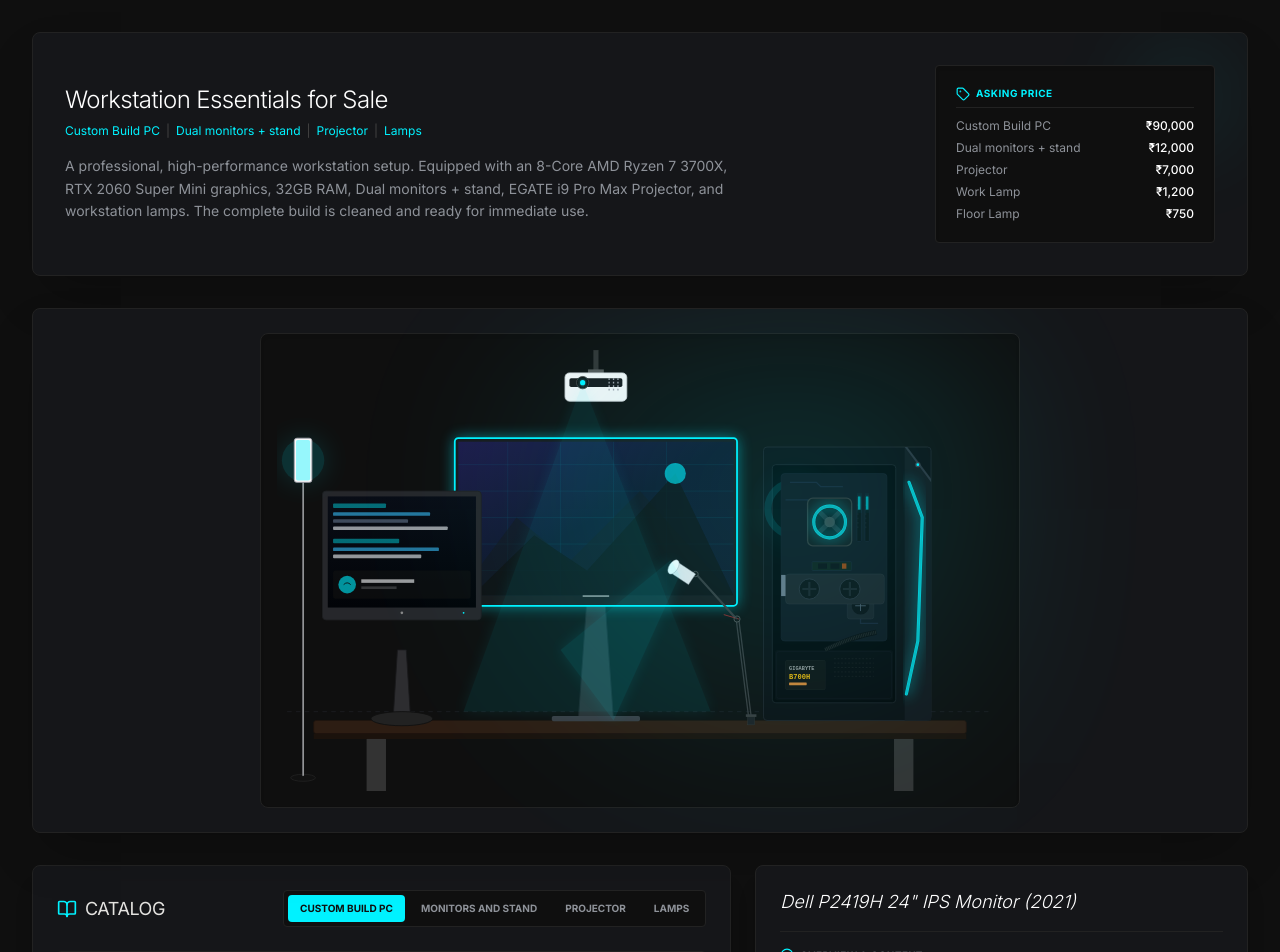
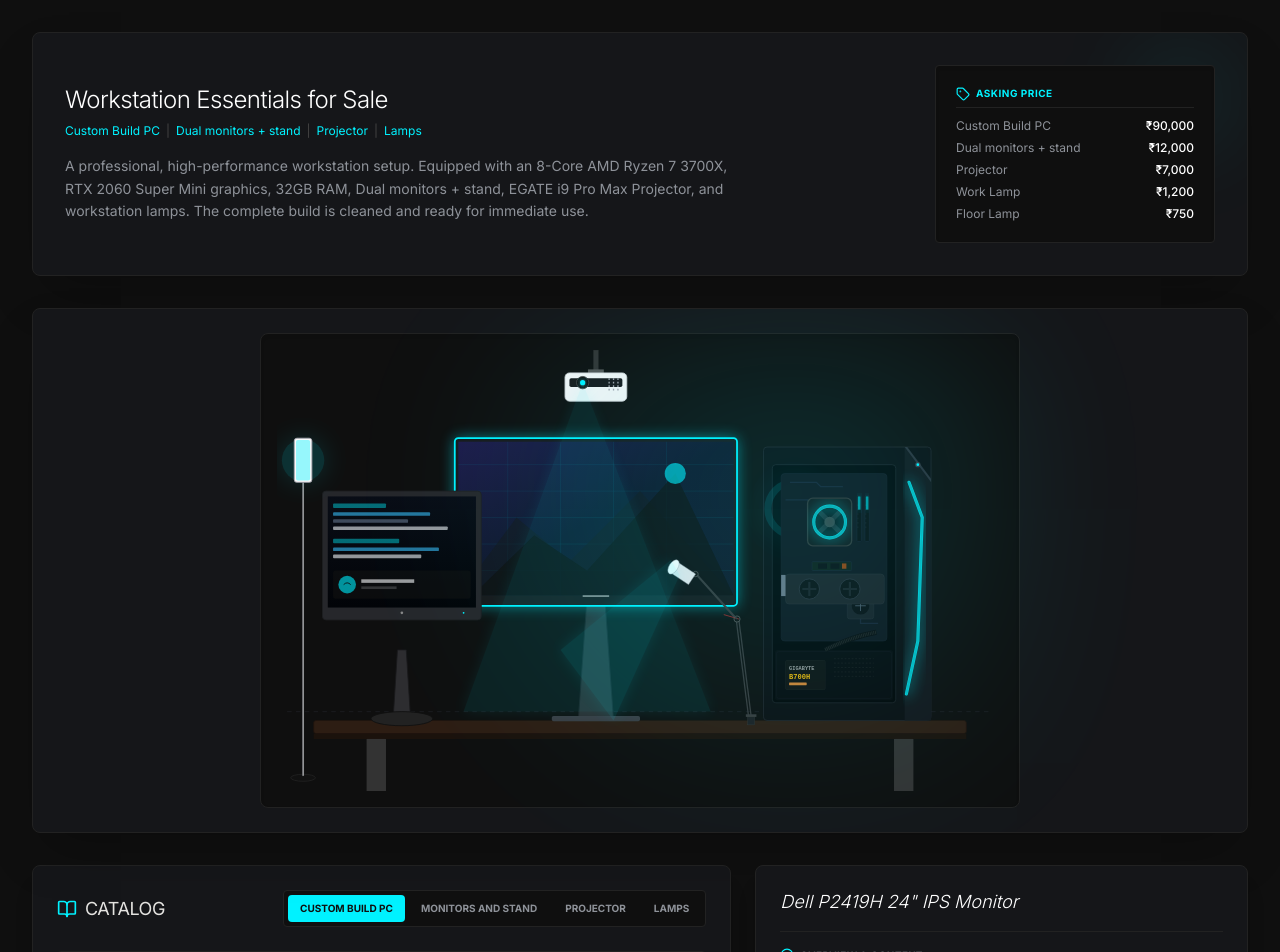
Before and after one commit to IJajit/Workstation-essentials, a React (Vite) app: page / in a window 1280 px wide. Shown: the top 952 px of the page. Built offline with nearby package versions, Linux system fonts and the light colour scheme.

Commit message:
Remove year from monitor names in catalog

```diff
--- a/src/data.ts
+++ b/src/data.ts
@@ -86,7 +86,7 @@
   },
   {
     id: 'monitor_primary',
-    name: 'Dell P2419H 24" IPS Monitor (2021)',
+    name: 'Dell P2419H 24" IPS Monitor',
     fullName: 'Dell P Series 24-inch Full HD LED-Lit Monitor with IPS Panel (P2419H)',
     category: 'monitor_primary',
     originalPrice: 12420,
@@ -115,7 +115,7 @@
   },
   {
     id: 'monitor_secondary',
-    name: 'Samsung SyncMaster LS20MYW (2009)',
+    name: 'Samsung SyncMaster LS20MYW',
     fullName: 'Samsung SyncMaster LS20MYW 20" LCD Monitor',
     category: 'monitor_secondary',
     originalPrice: 0,
```
